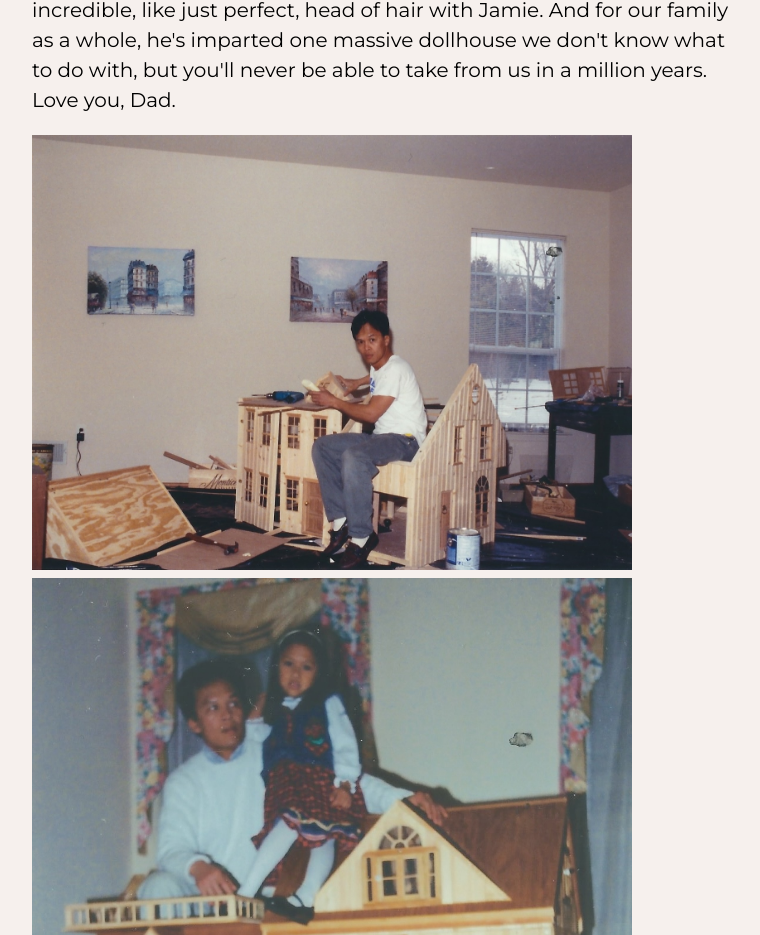
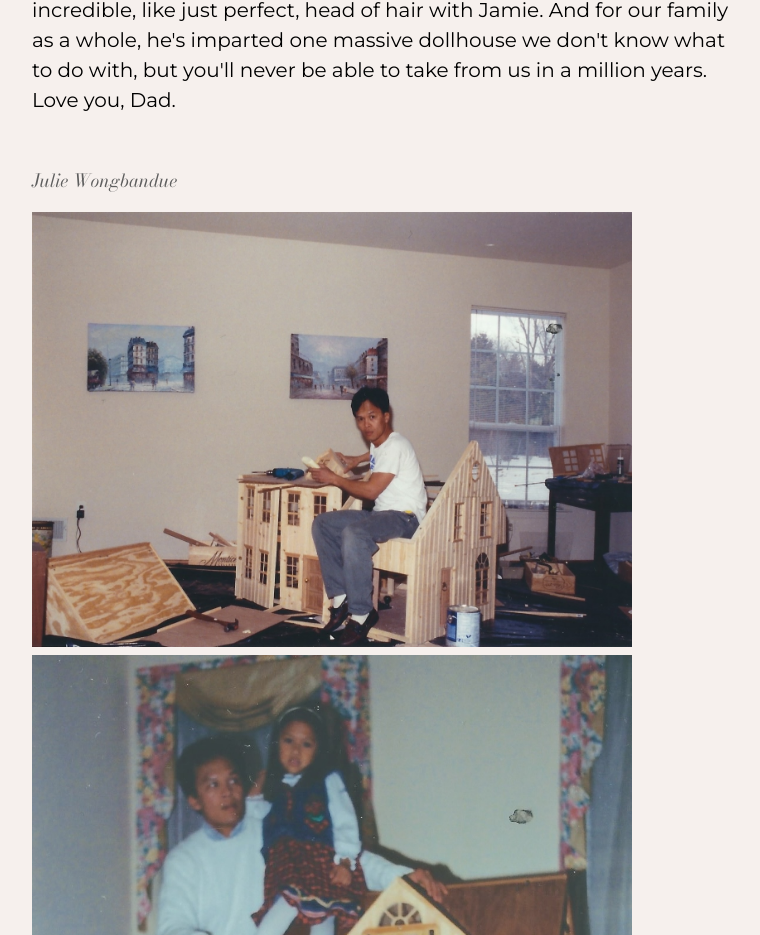
Before and after one commit to juliewongbandue/evan_turns_40, a SvelteKit app: page / in a window 1280 px wide. Shown: the part 1856-2791 px from the top of the page, without its empty margins (0-760 px from the left). Built offline with nearby package versions, Linux system fonts and the light colour scheme.

Commit message:
evan feedback

```diff
--- a/src/app.html
+++ b/src/app.html
@@ -159,6 +159,13 @@
 				margin: 0;
 			}
 
+			.email {
+				font-family: var(--font-family-mono);
+				font-weight: 600;
+				color: var(--primary);
+				text-decoration: none;
+			}
+
 			@media (min-width:320px)  {
 				/* smartphones, iPhone, portrait 480x320 phones */
 				h1 {
--- a/src/routes/+page.svelte
+++ b/src/routes/+page.svelte
@@ -10,6 +10,8 @@
 <p>Whether driving Jamie to gymnastics meets in Pennsylvania or driving me to dance competitions also in Pennsylvania, he'd do anything, like drive to Pennsylvania, to support us and our interests. And if he saw Jamie flipping and tumbling on the spring floor, it was only a matter of time before he’d try flipping on the trampoline and (after not quite landing it) tumbling across the lawn in our backyard. As we got older and our interests shifted, so did his support for us. He loved us more than anything in the world, except maybe Muffin, our cockapoo, who we lost in 2021 and is fully deserving of her own memorial page (stay tuned).</p>
 
 <p>His death leaves us missing his laugh, his playful sense of humor, and oh so many good meals. Fortunately, he's left behind his familial dedication with Mom, his snobby taste in food with me, and an incredible, like just perfect, head of hair with Jamie. And for our family as a whole, he's imparted one massive dollhouse we don't know what to do with, but you'll never be able to take from us in a million years. Love you, Dad.</p>
+
+<p class="signature">Julie Wongbandue</p>
 
 <div class="image-wrapper">
 <img src='/assets/101.jpeg' alt='dad building a doll house'/>
@@ -32,4 +34,12 @@
     display: block;
     max-width: 100%;
   }
+
+  .signature {
+    font-family: var(--font-family-body);
+    font-style: italic;
+    color: var(--gray-4);
+    font-size: var(--font-size-3);
+    padding-top: var(--space-4);
+  }
 </style>
--- a/src/routes/give/+page.svelte
+++ b/src/routes/give/+page.svelte
@@ -1,7 +1,7 @@
 <h1>Give</h1>
 
 <article class="article-small">
-<p class="body">In lieu of flowers or other gifts, please feel free to contribute to our impending hospital bill, memorial event costs or next year's pilgrimage to Thailand, where we will distribute his ashes in accordance with his wishes. Zelle to my mom is preferred, however, if you do not have her number, please do not hesitate to request her number and information from me. We have also created a GoFundMe as an option. </p>
+<p class="body">In lieu of flowers or other gifts, please feel free to contribute to our impending hospital bill, memorial event costs or next year's pilgrimage to Thailand, where we will distribute his ashes in accordance with his wishes. Zelle to my mom is preferred, however, if you do not have her number, please do not hesitate to request her number and information from one of us or email <a class='email' href="mailto:thinkingofbue@gmail.com?subject=Thinking of Bue">thinkingofbue@gmail.com</a>. We have also created a GoFundMe as an option. </p>
 
 <div class='button-layout'>
 <a class="button gofundme" href="https://www.gofundme.com/f/thinking-of-bue">GoFundMe</a>
```
Also changed, not shown: src/routes/memories/+page.svelte (+0 -9 lines).
